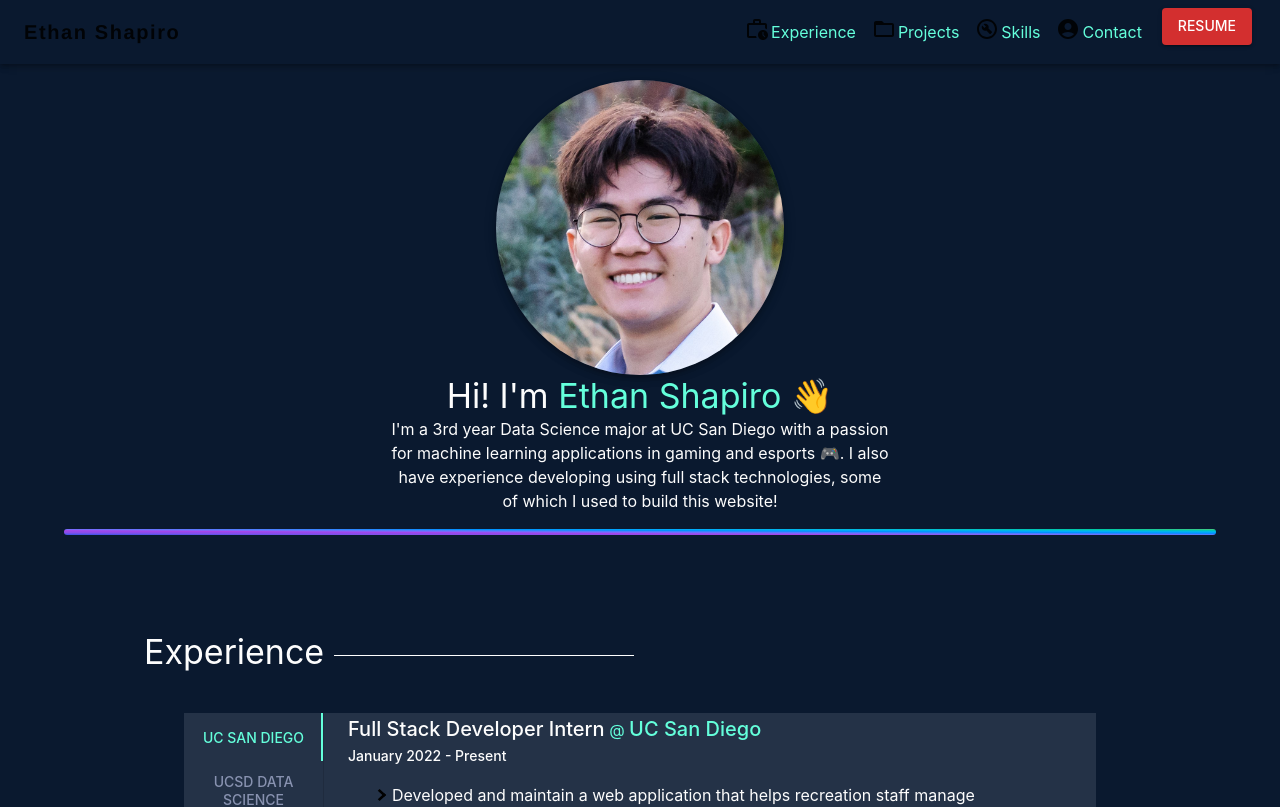
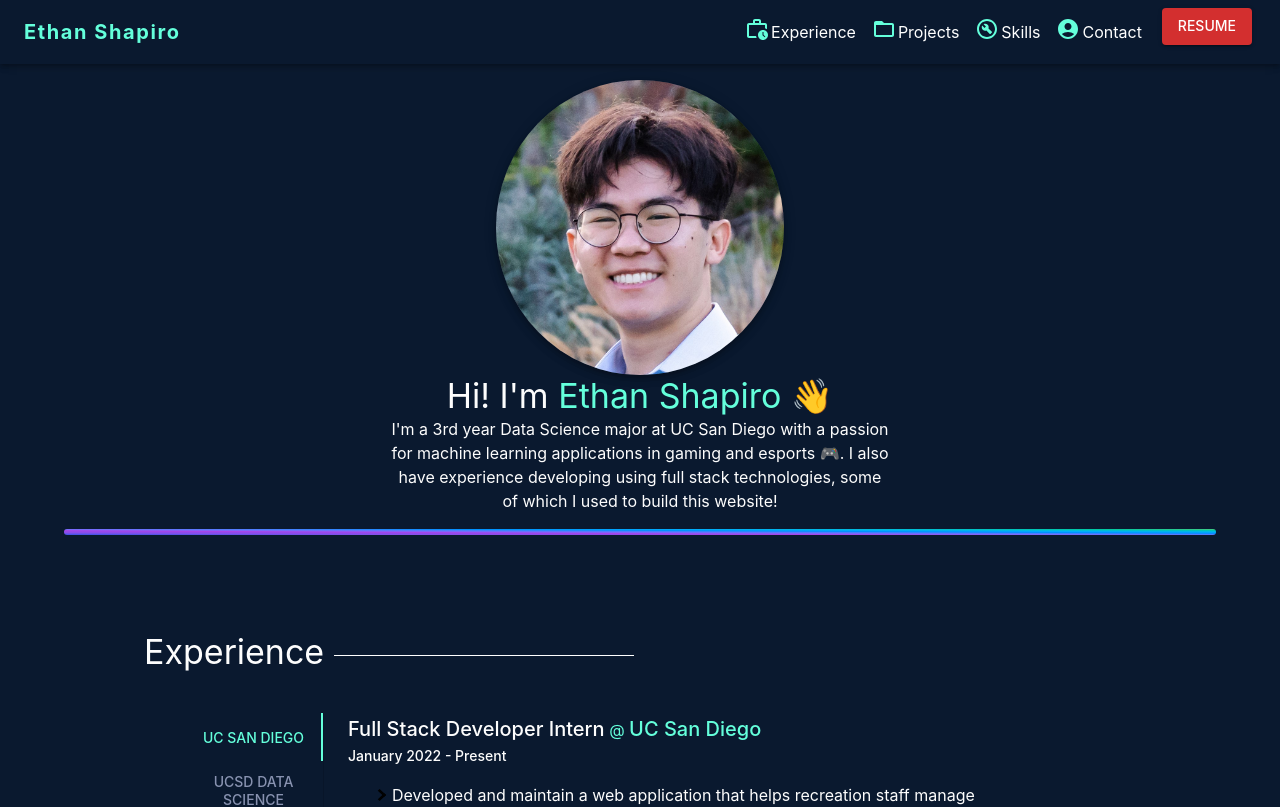
Before and after one commit to Ethan-Shapiro/Website_v1, a React (Create React App) app: page / in a window 1280 px wide. Shown: the top 807 px of the page. Built offline with nearby package versions, Linux system fonts and the light colour scheme.

Commit message:
dark mode added

```diff
--- a/src/components/body/experience/Experience.js
+++ b/src/components/body/experience/Experience.js
@@ -1,5 +1,5 @@
 import React from "react";
-import { Grid, Typography, Box } from "@mui/material";
+import { Typography, Box } from "@mui/material";
 import Tabs from "@mui/material/Tabs";
 import Tab from "@mui/material/Tab";
 import JobCard from "./JobCard/JobCard";
@@ -74,7 +74,6 @@
         <Box
           sx={{
             flexGrow: 1,
-            bgcolor: "background.paper",
             display: biggerThanMD ? "flex" : "block",
             minHeight: 370,
             height: "100%",
--- a/src/components/body/experience/JobCard/JobCard.js
+++ b/src/components/body/experience/JobCard/JobCard.js
@@ -15,8 +15,8 @@
           <CustomLink
             link="Link"
             text={company}
-            color="red"
-            underlineColor="red"
+            color="#64FFDB"
+            underlineColor="#64FFDB"
             display="inline"
           ></CustomLink>
         </Typography>
--- a/src/components/body/projects/Projects.js
+++ b/src/components/body/projects/Projects.js
@@ -1,7 +1,6 @@
 import React from "react";
 import ProjectCard from "./ProjectCard/ProjectCard";
 import { Box, Grid } from "@mui/material";
-import { styled } from "@mui/material/styles";
 import Typography from "@mui/material/Typography";
 import { ProjectData } from "../../data/ProjectData";
 
--- a/src/components/common/CustomLink/CustomLink.js
+++ b/src/components/common/CustomLink/CustomLink.js
@@ -3,7 +3,7 @@
 import "./customlink.css";
 
 const A = styled.a`
-  color: #64ffdb;
+  color: ${(props) => props.textColor};
   position: relative;
   text-decoration: none;
   :before {
@@ -13,7 +13,7 @@
     height: 3px;
     bottom: -5px;
     left: 0;
-    background-color: #64ffdb;
+    background-color: ${(props) => props.underlineColor};
     visibility: hidden;
     transform: scaleX(0);
     transition: all 0.4s ease-in-out;
--- a/src/components/header/Header.js
+++ b/src/components/header/Header.js
@@ -7,12 +7,10 @@
 import Menu from "@mui/material/Menu";
 import MenuIcon from "@mui/icons-material/Menu";
 import Container from "@mui/material/Container";
-import MenuItem from "@mui/material/MenuItem";
 import { Grid } from "@mui/material";
 import CustomLink from "../common/CustomLink/CustomLink";
 import BuildCircleOutlinedIcon from "@mui/icons-material/BuildCircleOutlined";
 import WorkHistoryOutlinedIcon from "@mui/icons-material/WorkHistoryOutlined";
-import SchoolIcon from "@mui/icons-material/School";
 import { Button } from "@mui/material";
 import AccountCircleIcon from "@mui/icons-material/AccountCircle";
 import FolderOpenIcon from "@mui/icons-material/FolderOpen";
@@ -42,14 +40,12 @@
           <Typography
             variant="h6"
             noWrap
-            component="a"
+            color="primary"
             sx={{
               mr: 2,
               display: { xs: "none", md: "flex" },
-              fontFamily: "Helvetica Neue",
               fontWeight: 700,
               letterSpacing: ".1rem",
-              color: "inherit",
               textDecoration: "none",
             }}
           >
@@ -108,7 +104,7 @@
               <Grid item>
                 <Grid direction="row" container columnSpacing={0.25}>
                   <Grid item alignSelf={"center"}>
-                    <WorkHistoryOutlinedIcon></WorkHistoryOutlinedIcon>
+                    <WorkHistoryOutlinedIcon color="primary"></WorkHistoryOutlinedIcon>
                   </Grid>
                   <Grid item>
                     <CustomLink
@@ -121,12 +117,13 @@
               <Grid item>
                 <Grid direction="row" container columnSpacing={0.25}>
                   <Grid item alignSelf={"center"}>
-                    <FolderOpenIcon></FolderOpenIcon>
+                    <FolderOpenIcon color="primary"></FolderOpenIcon>
                   </Grid>
                   <Grid item>
                     <CustomLink
                       text={"Projects"}
                       link={"#projects"}
+                      color="white"
                     ></CustomLink>
                   </Grid>
                 </Grid>
@@ -134,7 +131,7 @@
               <Grid item>
                 <Grid direction="row" container columnSpacing={0.25}>
                   <Grid item alignSelf={"center"}>
-                    <BuildCircleOutlinedIcon></BuildCircleOutlinedIcon>
+                    <BuildCircleOutlinedIcon color="primary"></BuildCircleOutlinedIcon>
                   </Grid>
                   <Grid item>
                     <CustomLink text={"Skills"} link={"#skills"}></CustomLink>
@@ -144,7 +141,7 @@
               <Grid item>
                 <Grid direction="row" container columnSpacing={0.25}>
                   <Grid item alignSelf={"center"}>
-                    <AccountCircleIcon></AccountCircleIcon>
+                    <AccountCircleIcon color="primary"></AccountCircleIcon>
                   </Grid>
                   <Grid item>
                     <CustomLink text={"Contact"} link={"#contact"}></CustomLink>
```
